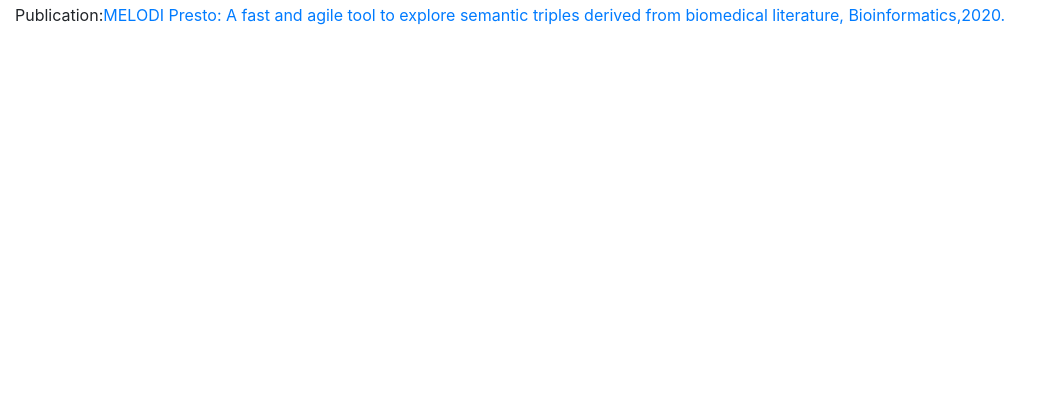
After one commit to MRCIEU/MELODI-Presto, a Django app: page /about/ in a window 1280 px wide. The commit adds this page. Shown: the part 353-773 px from the top of the page, without its empty margins (0-1048 px from the left). Run offline with Django 3.2, Linux system fonts and the light colour scheme; parts of the project's set-up code (start-up, migrations or seed data) failed here and were passed over; some libraries are stand-ins or nearby versions.

Commit message:
adding about page

```diff
--- /dev/null
+++ b/django_project/django_project/templates/django_project/about.html
@@ -0,0 +1,9 @@
+{% extends 'base.html' %}
+{% load staticfiles %}
+{% block content %}
+<div class="row">
+  Publication:
+   <a href="https://academic.oup.com/bioinformatics/advance-article/doi/10.1093/bioinformatics/btaa726/5893950">MELODI Presto: A fast and agile tool to explore semantic triples derived from biomedical literature, Bioinformatics,2020.</a>
+</div>
+
+{% endblock %}
--- a/django_project/django_project/templates/django_project/base.html
+++ b/django_project/django_project/templates/django_project/base.html
@@ -65,6 +65,9 @@
               <li class="{%if nbar == 'home' %}active{% endif %} nav-item">
                 <a class="nav-link" href="/">Home <span class="sr-only">(current)</span></a>
               </li>
+              <li class="{%if nbar == 'about' %}active{% endif %} nav-item">
+                <a class="nav-link" href="/about/">About <span class="sr-only">(current)</span></a>
+              </li>
               <li class="{%if nbar == 'app' %}active{% endif %} nav-item">
                 <a class="nav-link" href="/app/">App</a>
               </li>
--- a/django_project/django_project/urls.py
+++ b/django_project/django_project/urls.py
@@ -38,6 +38,7 @@ urlpatterns = [
     ### web app ###
     #path("admin/", admin.site.urls),
     path(r"app/", views.app, name="app"),
+    path(r"about/", views.about, name="about"),
     path(r"app/enrich/", views.enrich, name="enrich"),
     path(r"app/overlap/", views.overlap, name="overlap"),
     path(r"app/sentence/", views.sentence, name="sentence"),
--- a/django_project/django_project/views.py
+++ b/django_project/django_project/views.py
@@ -53,6 +53,10 @@ def index(request):
     context = {"nbar":"home","root_url": root_url}
     return HttpResponse(template.render(context, request))
 
+def about(request):
+    template = loader.get_template("django_project/about.html")
+    context = {"nbar":"about"}
+    return HttpResponse(template.render(context, request))
 
 def app(request):
     template = loader.get_template("django_project/app.html")
```
